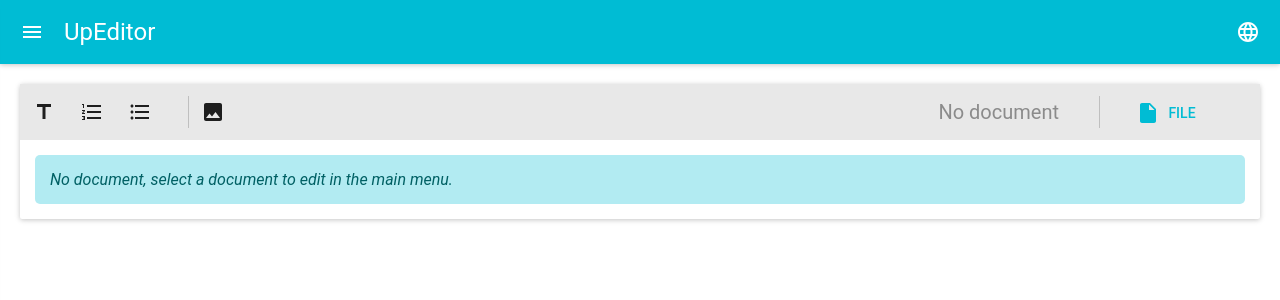
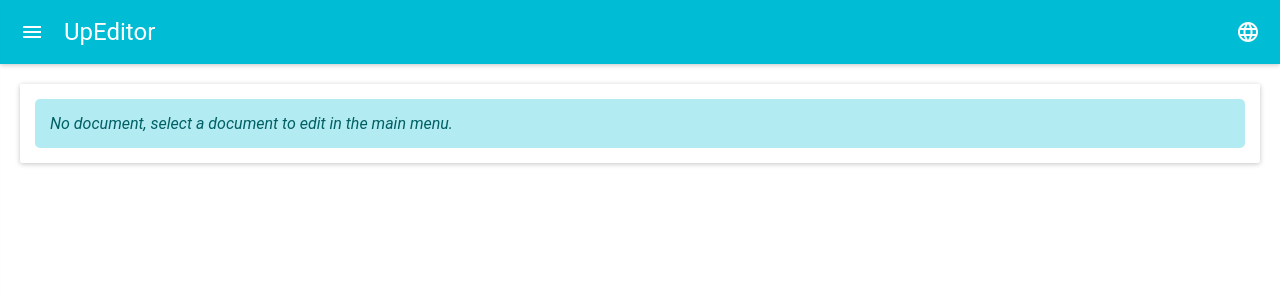
Before and after one commit to same31/upeditor, a React app: page / in a window 1280 px wide. Shown: the top 300 px of the page. Built offline with nearby package versions, Linux system fonts and the light colour scheme; what react-tap-event-plugin would draw is missing.

Commit message:
hide toolbar when no ducument is selected

```diff
--- a/src/components/Editor/components/EditorComponent.js
+++ b/src/components/Editor/components/EditorComponent.js
@@ -39,6 +39,7 @@ export default class EditorComponent extends Component {
             languageMenu:  false,
             errorSelected: false,
             errorMessage:  "",
+            documentSelected: false,
             language:      'en-EN',
             intl:          null
         };
@@ -146,15 +147,10 @@ export default class EditorComponent extends Component {
             currentSelection = currentSelection.parentNode;
         }
         let newNode = document.createElement(anchor);
-        if (currentSelection.nodeName !== "DIV") {
-            let parentNode = currentSelection.parentNode;
-            newNode.setAttribute("contentEditable", "true");
-            newNode.innerHTML = currentSelection.innerHTML;
-            parentNode.replaceChild(newNode, currentSelection);
-        } else {
-            currentSelection.appendChild(newNode);
-            newNode.innerHTML = anchor === "h1" || "h2" || "h3" ? "New Title" : newNode.innerHTML;
-        }
+        let parentNode = currentSelection.parentNode;
+        newNode.innerHTML = currentSelection.innerHTML;
+        parentNode.replaceChild(newNode, currentSelection);
+
         if (anchor === "ul" || anchor === "ol") {
             let li = document.createElement("li");
             li.setAttribute("tabindex","-1");
@@ -173,14 +169,6 @@ export default class EditorComponent extends Component {
         this.checkHTMLSemantic();
     };
 
-    selectElementContents = (el) => {
-        let range = document.createRange();
-        range.selectNodeContents(el);
-        let sel = window.getSelection();
-        sel.removeAllRanges();
-        sel.addRange(range);
-    };
-
 
     checkHTMLSemantic = () => {
         getHTMLSemanticErrorList(document.getElementById('document-edit').childNodes)
@@ -194,7 +182,7 @@ export default class EditorComponent extends Component {
     };
 
     editDocument (listItem) {
-        this.setState({ ...listItem }, () => {
+        this.setState({ ...listItem, documentSelected: true }, () => {
             if (listItem.content.__html) {
                 this.checkHTMLSemantic();
             }
@@ -292,7 +280,7 @@ export default class EditorComponent extends Component {
                     </Menu>
                 </Popover>
                 <Paper style={documentStyle} zDepth={1}>
-                    <Toolbar>
+                    <Toolbar className={this.state.documentSelected ? "document-selected" : "no-document"}>
                         <ToolbarGroup firstChild={true}>
                             <IconMenu
                                 iconButtonElement={<IconButton><Title /></IconButton>}
--- a/src/components/Editor/style.css
+++ b/src/components/Editor/style.css
@@ -14,6 +14,10 @@
     border-radius: 5px;
     margin: 5px;
     font-style: italic;
+}
+
+.no-document {
+    display: none !important;
 }
 
 .document-edit [data-tag-name]:hover:after {
```
